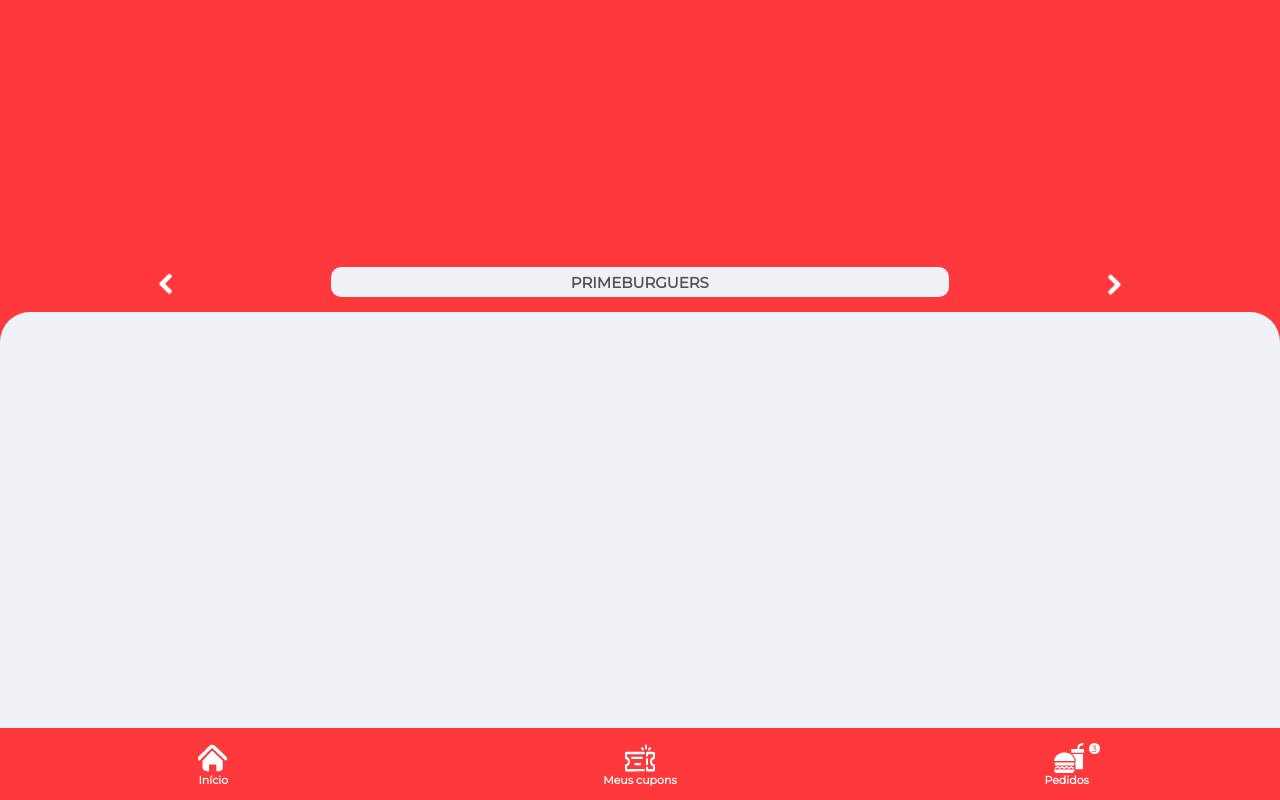
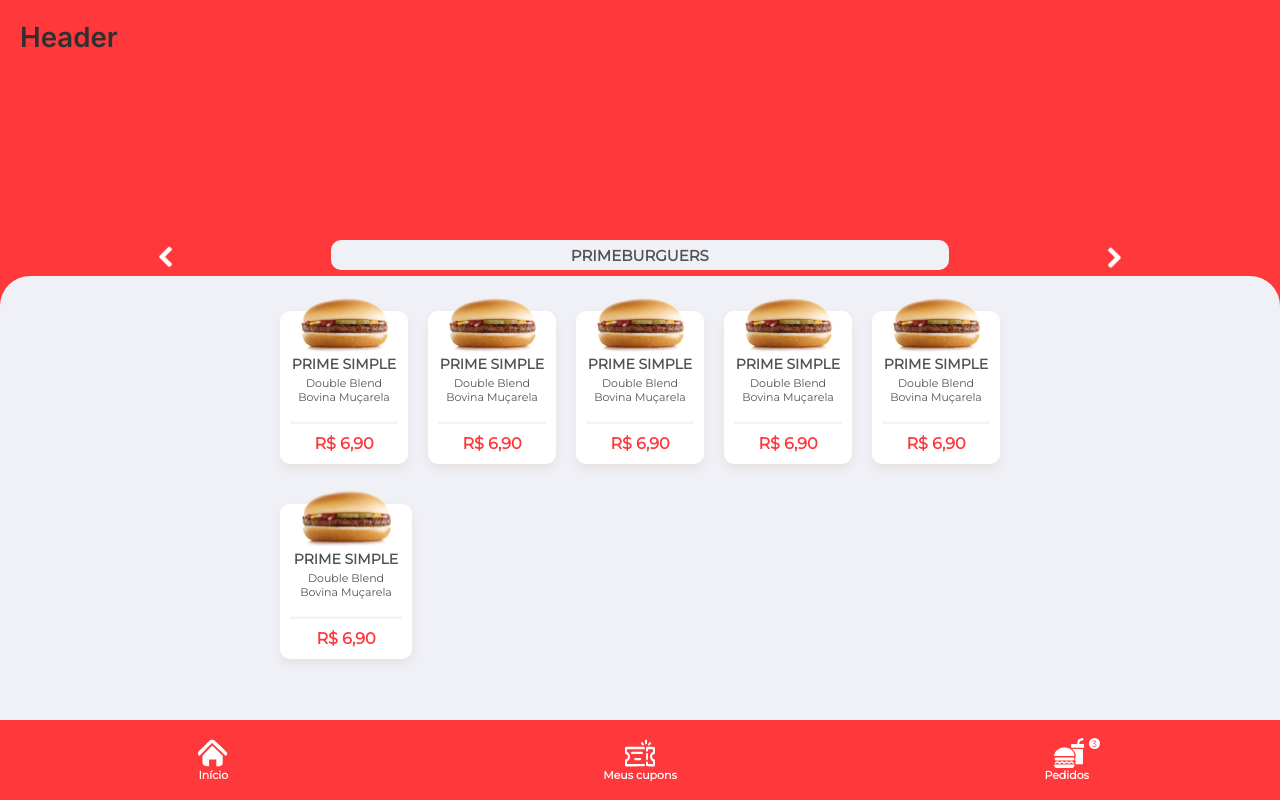
Before and after one commit to wendelspereira/primegrills, a Next.js app: page / in a window 1280 px wide. Built offline with nearby package versions, Linux system fonts and the light colour scheme.

Commit message:
adiçao do menu deslizante

```diff
--- a/src/components/Footer.tsx
+++ b/src/components/Footer.tsx
@@ -4,7 +4,7 @@
 export function Footer() {
     return (
         <div className={styles.containerFooter}>
-            <div>
+            <div className={styles.containerButton}>
                 <Link href="/">
                     <button className={styles.footerButton}>
                         <div>
@@ -14,7 +14,7 @@
                     </button>
                 </Link>
             </div>
-            <div>
+            <div className={styles.containerButton}>
                 <Link href="/">
                     <button className={styles.footerButton}>
                         <div>
@@ -24,7 +24,7 @@
                     </button>
                 </Link>
             </div>
-            <div>
+            <div className={styles.containerButton}>
                 <Link href="/">
                     <button className={styles.footerButton}>
                         <div>
--- /dev/null
+++ b/src/components/Header.tsx
@@ -0,0 +1,9 @@
+import styles from '../styles/components/Header.module.css';
+
+export function Header() {
+    return (
+        <div className={styles.headerContainer}>
+            <h1>Header</h1>
+        </div>
+    );
+}
--- /dev/null
+++ b/src/components/MainCards.tsx
@@ -0,0 +1,68 @@
+import styles from '../styles/components/MainCards.module.css';
+
+export function MainCards() {
+    return (
+        <div className={styles.container}>
+            <a href="" className={styles.card}>
+                <div>
+                    <img src="exemple.svg" alt="" />
+                    <div>
+                        <strong>Prime Simple</strong>
+                        <p>Double Blend Bovina  Muçarela</p>
+                        <h1>R$ 6,90</h1>
+                    </div>
+                </div>
+            </a>
+            <a href="" className={styles.card}>
+                <div>
+                    <img src="exemple.svg" alt="" />
+                    <div>
+                        <strong>Prime Simple</strong>
+                        <p>Double Blend Bovina  Muçarela</p>
+                        <h1>R$ 6,90</h1>
+                    </div>
+                </div>
+            </a>
+            <a href="" className={styles.card}>
+                <div>
+                    <img src="exemple.svg" alt="" />
+                    <div>
+                        <strong>Prime Simple</strong>
+                        <p>Double Blend Bovina  Muçarela</p>
+                        <h1>R$ 6,90</h1>
+                    </div>
+                </div>
+            </a>
+            <a href="" className={styles.card}>
+                <div>
+                    <img src="exemple.svg" alt="" />
+                    <div>
+                        <strong>Prime Simple</strong>
+                        <p>Double Blend Bovina  Muçarela</p>
+                        <h1>R$ 6,90</h1>
+                    </div>
+                </div>
+            </a>
+            <a href="" className={styles.card}>
+                <div>
+                    <img src="exemple.svg" alt="" />
+                    <div>
+                        <strong>Prime Simple</strong>
+                        <p>Double Blend Bovina  Muçarela</p>
+                        <h1>R$ 6,90</h1>
+                    </div>
+                </div>
+            </a>
+            <a href="" className={styles.card}>
+                <div>
+                    <img src="exemple.svg" alt="" />
+                    <div>
+                        <strong>Prime Simple</strong>
+                        <p>Double Blend Bovina  Muçarela</p>
+                        <h1>R$ 6,90</h1>
+                    </div>
+                </div>
+            </a>
+        </div>
+    );
+}
--- a/src/pages/index.tsx
+++ b/src/pages/index.tsx
@@ -1,28 +1,30 @@
 import { Footer } from "../components/Footer";
+import { Header } from "../components/Header";
+import { MainCards } from "../components/MainCards";
 import { Menu } from "../components/Menu";
 import styles from "../styles/pages/Home.module.css";
 
 export default function Home() {
   return (
     <div className={styles.container}>
+      <header>
+        <Header />
+      </header>
+
       <section>
-        <div className={styles.headerContainer}>
-          {/* colocar o header da pagina aqui */}
-
-        </div>
-
         <div>
           <Menu />
         </div>
 
-        <div className={styles.cardContainer}>
+        <main>
+          <MainCards />
+        </main>
 
-        </div>
+      </section>
 
-        <footer>
-          <Footer />
-        </footer>
-      </section>
+      <footer>
+        <Footer />
+      </footer>
     </div>
   );
 }
--- a/src/styles/components/Footer.module.css
+++ b/src/styles/components/Footer.module.css
@@ -1,5 +1,4 @@
 .containerFooter{
-    width: 100%;
     height: 100%;
     display: flex;
     flex-direction: row;
@@ -7,15 +6,19 @@
     padding: 10px 0px;
     background: var(--background);
     text-align: center;
-    position: fixed;
 }
 
 .containerFooter > div {
     width: 100%;
 }
 
+.containerButton {
+    display: flex;
+    align-items: center;
+    justify-content: center;
+}
+
 .footerButton {
-    height: 7%;
     width: 70%;
     background: transparent;
     align-items: center;
--- /dev/null
+++ b/src/styles/components/Header.module.css
@@ -0,0 +1,4 @@
+.headerContainer{
+    padding: 20px;
+    background: var(--background);
+}
--- /dev/null
+++ b/src/styles/components/MainCards.module.css
@@ -0,0 +1,100 @@
+.container {
+    max-width: 900px;
+    margin: 0 auto;
+    padding: 15px 40px;
+    display: flex;
+    flex-wrap: wrap;
+}
+
+.container > a {
+    margin: 20px 10px;
+}
+
+
+
+
+
+.card {
+    flex: 1;
+    max-height: 180px;
+    max-width: 132px;
+    min-width: 120px;
+    padding: 0;
+    display: flex;
+    flex-direction: column;
+    background: var(--white);
+    border-radius: 10px;
+    text-align: center;
+    box-shadow: 0 5px 10px rgb(230, 226, 226) ;
+}
+
+.card img {
+    width: 100%;
+    transform: translateY(-30%);
+}
+
+.card > div > div {
+    transform: translateY(-25%);
+    padding: 0 10px;
+}
+
+.card strong {
+    font-family: 'Montserrat', sans-serif;
+    font-size: 14px;
+    color: var(--title);
+    text-transform: uppercase;
+}
+
+.card p {
+    transform: translateY(10%);
+    font-family: 'Montserrat', sans-serif;
+    font-size: 11px;
+    color: var(--title);
+}
+
+.card h1 {
+    padding: 10px 0;
+    transform: translateY(50%);
+    font-family: 'Montserrat', sans-serif;
+    font-size: 16px;
+    color: var(--background);
+    border-top: 2px solid var(--secundary);
+}
+
+
+@media(min-width: 768px){
+    .container {
+        padding: 15px 80px;
+    }
+}
+
+@media(min-width: 400px) and (max-width: 760px){
+    .container {
+        padding: 15px 60px;
+    }
+}
+
+@media(max-width: 375px){
+    .card strong {
+        font-size: 12px;
+    }
+    .card p {
+        font-size: 10px;
+    }
+    .card h1 {
+        font-size: 14px;
+    }
+}
+
+@media(max-width: 358px){
+    .container {
+        padding: 15px 20px;
+    }
+    .card {
+        max-height: 180px;
+        min-width: 100px;
+    }
+    .card > div > div {
+        padding: 16px;
+    }
+}
--- a/src/styles/pages/Home.module.css
+++ b/src/styles/pages/Home.module.css
@@ -2,21 +2,27 @@
     height: 100vh;
     margin: auto;
     padding: 0;
+    display: grid;
+    grid-template-rows: 30% 60% 10%;
+}
+
+.container section {
     display: flex;
     flex-direction: column;
 }
 
-.container section {
-    flex: 1;
-    display: grid;
-    grid-template-rows: 1fr 0.168fr 1.553fr 0.27fr;
+.container header {
+    display: flex;
 }
 
-.headerContainer{
- background: var(--background);
+.container footer {
+    vertical-align:middle
 }
 
-.cardContainer{
+.container main{
+    height: 100%;
     background: var(--secundary);
+    overflow-y: scroll;
     border-radius: 30px 30px 0 0;
+    text-align: center;
 }
```
Also changed, not shown: public/exemple.svg (added).
